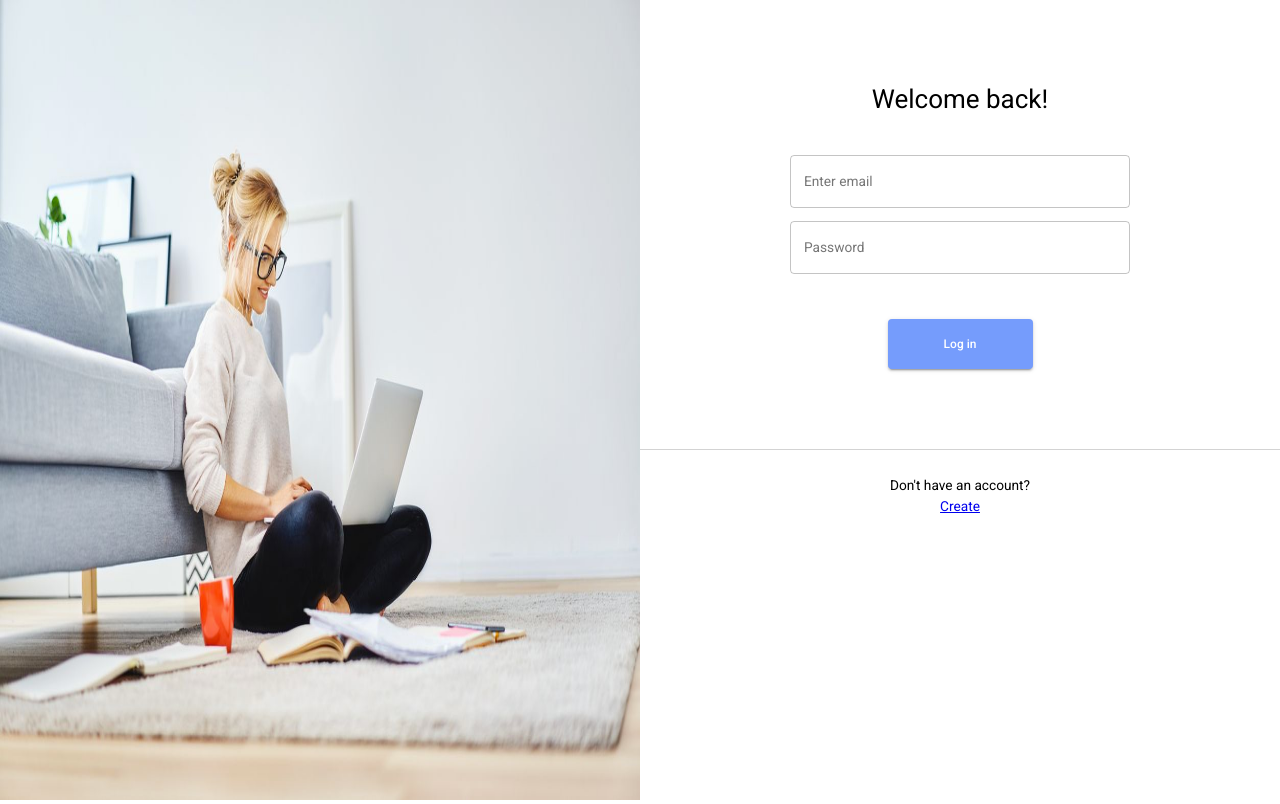
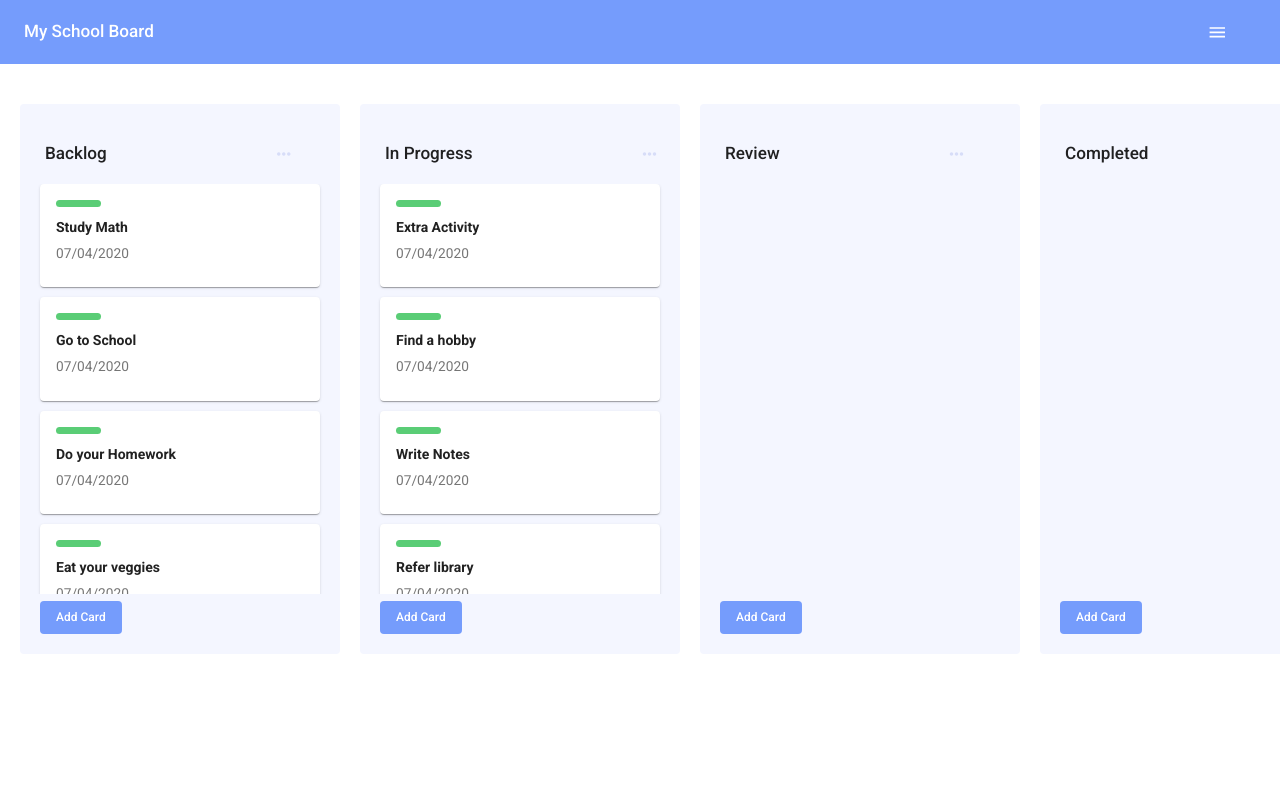
Before and after one commit to hatchways/team-linguini, a React (Create React App) app in the folder client/: page / in a window 1280 px wide. Before the commit this address led to /login. Built offline with nearby package versions, Linux system fonts and the light colour scheme; sample sign-in values are in the browser's storage.

Commit message:
Updated the protected route

```diff
--- a/client/src/App.js
+++ b/client/src/App.js
@@ -10,6 +10,7 @@ import Board from "./pages/Board";
 import {Signup} from "./pages/Signup"
 import {Login} from "./pages/Login";
 import ProtectedRoute from "./components/ProtectedRoute"
+import LogOut from "./components/LogOut"
 
 import "./App.css";
 
@@ -18,13 +19,11 @@ function App() {
     <MuiThemeProvider theme={theme}>
       <AuthProvider>
           <BrowserRouter>
-              <Switch>
               <ProtectedRoute exact path="/" component={Board} />
               <Route exact path="/protected" component={ProtectedRoute} />
               <Route exact path="/signup" component={Signup}/>
               <Route exact path="/login" component={Login}/>
-              </Switch>
-          </BrowserRouter>
+              </BrowserRouter>
       </AuthProvider>
     </MuiThemeProvider>
   );
--- a/client/src/components/ProtectedRoute.js
+++ b/client/src/components/ProtectedRoute.js
@@ -1,21 +1,14 @@
-import React, { useContext } from "react";
+import React from "react";
 import { Route, Redirect } from "react-router-dom";
-import { AuthContext } from "../providers/auth/auth.provider";
 
 const ProtectedRoute = ({ component: Component, ...rest }) => {
-  // const { isAuthenticated, user } = useContext(AuthContext)
-  // console.log(isAuthenticated)
-  // console.log(user)
-
   const checkLocalStorage = localStorage.getItem("isAuthenticated");
-  console.log(checkLocalStorage);
-  console.log(Component)
   return (
     <Route
       {...rest}
       render={(props) =>
-        checkLocalStorage === true ? (
-          <Component {...rest} {...props} />
+        checkLocalStorage === "true" ? (
+          <Component {...props} />
         ) : (
           <Redirect
             to={{ pathname: "/login", state: { from: props.location } }}
--- a/client/src/pages/Login.js
+++ b/client/src/pages/Login.js
@@ -45,7 +45,6 @@ const Login = () => {
 
                     //Redirect to dashboard
                     history.push('/');
-
                 } else {
                     console.log(res)
                     setServerResponse(res.data.error);
```
